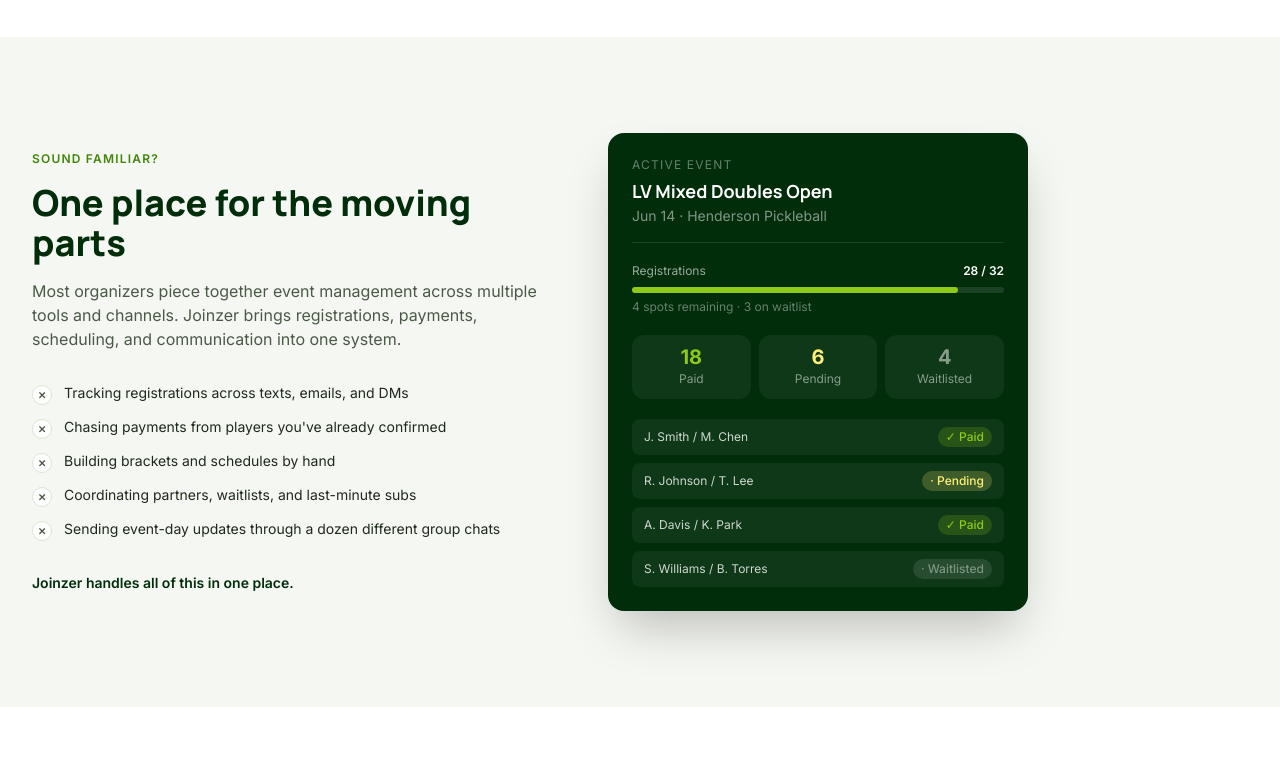
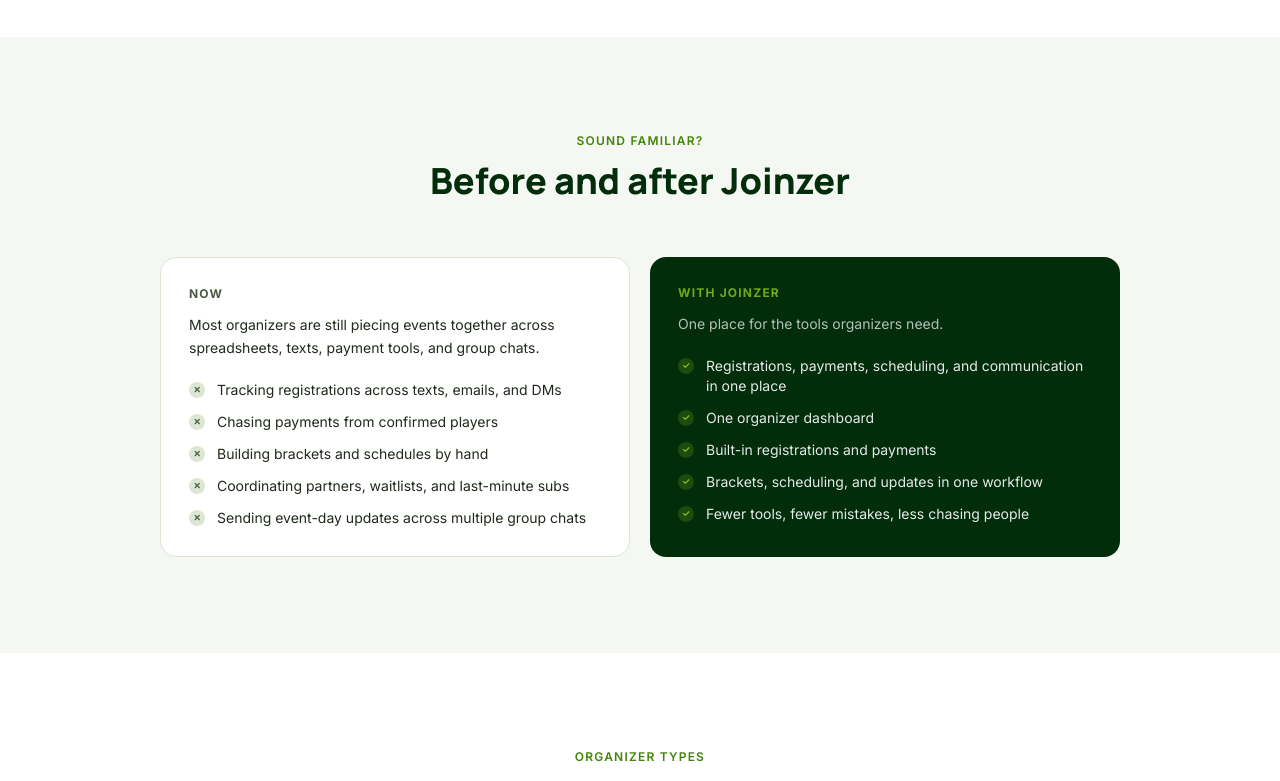
Before and after one commit to suidgma/joinzer, a Next.js app: page /organizers in a window 1280 px wide. Shown: the part 540-1321 px from the top of the page. Built offline with nearby package versions, Linux system fonts and the light colour scheme; no server answers.

Commit message:
feat(organizers): replace pain section with NOW vs WITH JOINZER comparison

```diff
--- a/components/landing/OrganizerOperationsSection.tsx
+++ b/components/landing/OrganizerOperationsSection.tsx
@@ -1,117 +1,73 @@
-const painPoints = [
+const nowPoints = [
   'Tracking registrations across texts, emails, and DMs',
-  'Chasing payments from players you\'ve already confirmed',
+  'Chasing payments from confirmed players',
   'Building brackets and schedules by hand',
   'Coordinating partners, waitlists, and last-minute subs',
-  'Sending event-day updates through a dozen different group chats',
+  'Sending event-day updates across multiple group chats',
+]
+
+const joinzerPoints = [
+  'Registrations, payments, scheduling, and communication in one place',
+  'One organizer dashboard',
+  'Built-in registrations and payments',
+  'Brackets, scheduling, and updates in one workflow',
+  'Fewer tools, fewer mistakes, less chasing people',
 ]
 
 export default function OrganizerOperationsSection() {
   return (
     <section className="py-14 md:py-24 bg-brand-page">
-      <div className="max-w-7xl mx-auto px-4 sm:px-6 lg:px-8">
-        <div className="flex flex-col lg:flex-row items-center gap-12 lg:gap-16">
+      <div className="max-w-5xl mx-auto px-4 sm:px-6 lg:px-8">
 
-          {/* Left: pain → solution */}
-          <div className="flex-1 lg:max-w-lg">
-            <p className="text-brand-active text-xs font-semibold uppercase tracking-widest mb-4">
-              Sound familiar?
-            </p>
-            <h2 className="font-heading text-2xl sm:text-3xl md:text-4xl font-extrabold text-brand-dark mb-4 leading-tight">
-              One place for the moving parts
-            </h2>
-            <p className="text-brand-muted text-sm sm:text-base leading-relaxed mb-8">
-              Most organizers piece together event management across multiple tools and channels. Joinzer brings registrations, payments, scheduling, and communication into one system.
-            </p>
+        <div className="text-center mb-10 md:mb-14">
+          <p className="text-brand-active text-xs font-semibold uppercase tracking-widest mb-3">
+            Sound familiar?
+          </p>
+          <h2 className="font-heading text-2xl sm:text-3xl md:text-4xl font-extrabold text-brand-dark">
+            Before and after Joinzer
+          </h2>
+        </div>
 
-            <ul className="space-y-3 mb-8">
-              {painPoints.map((point) => (
+        <div className="grid grid-cols-1 md:grid-cols-2 gap-5">
+
+          {/* NOW — problem state */}
+          <div className="bg-white rounded-2xl border border-brand-border p-7 flex flex-col gap-5">
+            <div>
+              <p className="text-xs font-bold text-brand-muted uppercase tracking-widest mb-3">Now</p>
+              <p className="text-sm text-brand-body leading-relaxed">
+                Most organizers are still piecing events together across spreadsheets, texts, payment tools, and group chats.
+              </p>
+            </div>
+            <ul className="space-y-3">
+              {nowPoints.map((point) => (
                 <li key={point} className="flex items-start gap-3 text-sm text-brand-body">
-                  <span className="mt-0.5 w-5 h-5 rounded-full bg-white border border-brand-border flex items-center justify-center shrink-0 text-brand-muted text-[10px] font-bold leading-none">
+                  <span className="mt-0.5 w-4 h-4 rounded-full bg-brand-border flex items-center justify-center shrink-0 text-brand-muted text-[9px] font-bold leading-none">
                     ✕
                   </span>
                   {point}
                 </li>
               ))}
             </ul>
-
-            <p className="text-sm font-semibold text-brand-dark">
-              Joinzer handles all of this in one place.
-            </p>
           </div>
 
-          {/* Right: product mock UI — simplified event management view */}
-          <div className="w-full lg:w-[420px] lg:shrink-0">
-            <div className="bg-brand-dark rounded-2xl p-6 shadow-2xl">
-
-              {/* Event header */}
-              <div className="border-b border-white/10 pb-4 mb-5">
-                <p className="text-white/40 text-xs uppercase tracking-widest mb-1.5">Active Event</p>
-                <p className="font-heading font-bold text-white text-lg leading-snug">
-                  LV Mixed Doubles Open
-                </p>
-                <p className="text-white/50 text-sm mt-0.5">Jun 14 · Henderson Pickleball</p>
-              </div>
-
-              {/* Registration progress */}
-              <div className="mb-5">
-                <div className="flex justify-between text-xs mb-2">
-                  <span className="text-white/60">Registrations</span>
-                  <span className="text-white font-semibold">28 / 32</span>
-                </div>
-                <div className="w-full bg-white/10 rounded-full h-1.5">
-                  <div className="bg-brand h-1.5 rounded-full" style={{ width: '87.5%' }} />
-                </div>
-                <p className="text-white/40 text-xs mt-1.5">4 spots remaining · 3 on waitlist</p>
-              </div>
-
-              {/* Payment status grid */}
-              <div className="grid grid-cols-3 gap-2 mb-5">
-                <div className="bg-white/5 rounded-xl p-3 text-center">
-                  <p className="text-brand font-bold text-xl leading-none mb-1">18</p>
-                  <p className="text-white/50 text-xs">Paid</p>
-                </div>
-                <div className="bg-white/5 rounded-xl p-3 text-center">
-                  <p className="text-brand-yellow font-bold text-xl leading-none mb-1">6</p>
-                  <p className="text-white/50 text-xs">Pending</p>
-                </div>
-                <div className="bg-white/5 rounded-xl p-3 text-center">
-                  <p className="text-white/50 font-bold text-xl leading-none mb-1">4</p>
-                  <p className="text-white/50 text-xs">Waitlisted</p>
-                </div>
-              </div>
-
-              {/* Player roster snippet */}
-              <div className="space-y-2">
-                {[
-                  { name: 'J. Smith / M. Chen', status: 'paid' },
-                  { name: 'R. Johnson / T. Lee', status: 'pending' },
-                  { name: 'A. Davis / K. Park', status: 'paid' },
-                  { name: 'S. Williams / B. Torres', status: 'waitlisted' },
-                ].map((row) => (
-                  <div
-                    key={row.name}
-                    className="flex items-center justify-between bg-white/5 rounded-lg px-3 py-2"
-                  >
-                    <span className="text-white/80 text-xs">{row.name}</span>
-                    <span className={`text-xs font-medium px-2 py-0.5 rounded-full ${
-                      row.status === 'paid'
-                        ? 'bg-brand/20 text-brand'
-                        : row.status === 'pending'
-                        ? 'bg-brand-yellow/20 text-brand-yellow'
-                        : 'bg-white/10 text-white/40'
-                    }`}>
-                      {row.status === 'paid'
-                        ? '✓ Paid'
-                        : row.status === 'pending'
-                        ? '· Pending'
-                        : '· Waitlisted'}
-                    </span>
-                  </div>
-                ))}
-              </div>
-
+          {/* WITH JOINZER — solution state */}
+          <div className="bg-brand-dark rounded-2xl p-7 flex flex-col gap-5">
+            <div>
+              <p className="text-xs font-bold text-brand/80 uppercase tracking-widest mb-3">With Joinzer</p>
+              <p className="text-sm text-white/70 leading-relaxed">
+                One place for the tools organizers need.
+              </p>
             </div>
+            <ul className="space-y-3">
+              {joinzerPoints.map((point) => (
+                <li key={point} className="flex items-start gap-3 text-sm text-white/90">
+                  <span className="mt-0.5 w-4 h-4 rounded-full bg-brand/20 flex items-center justify-center shrink-0 text-brand text-[9px] font-bold leading-none">
+                    ✓
+                  </span>
+                  {point}
+                </li>
+              ))}
+            </ul>
           </div>
 
         </div>
```
